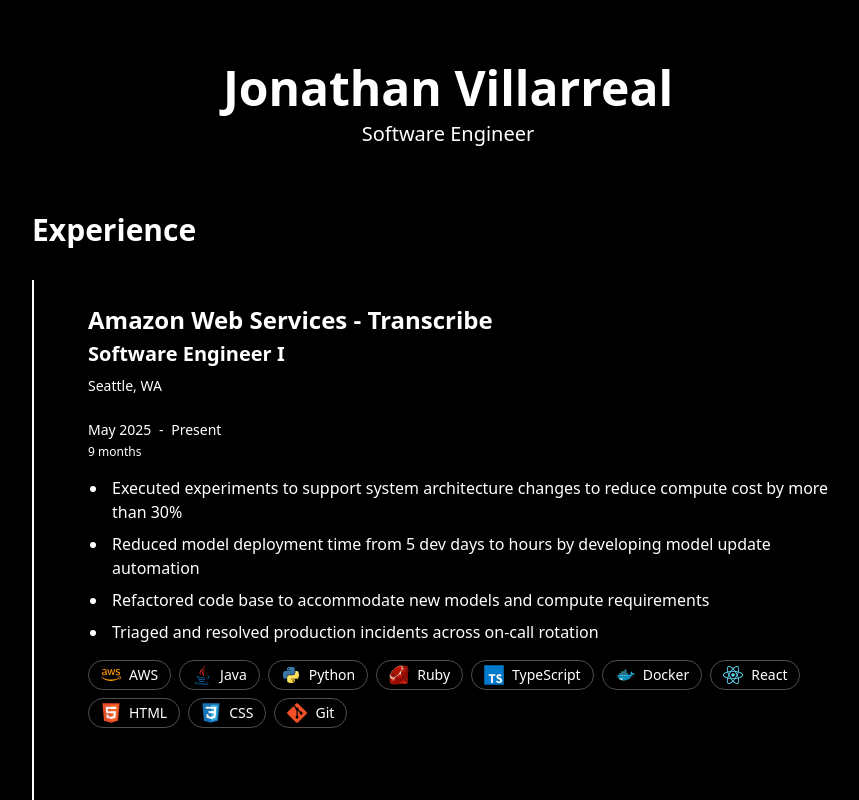
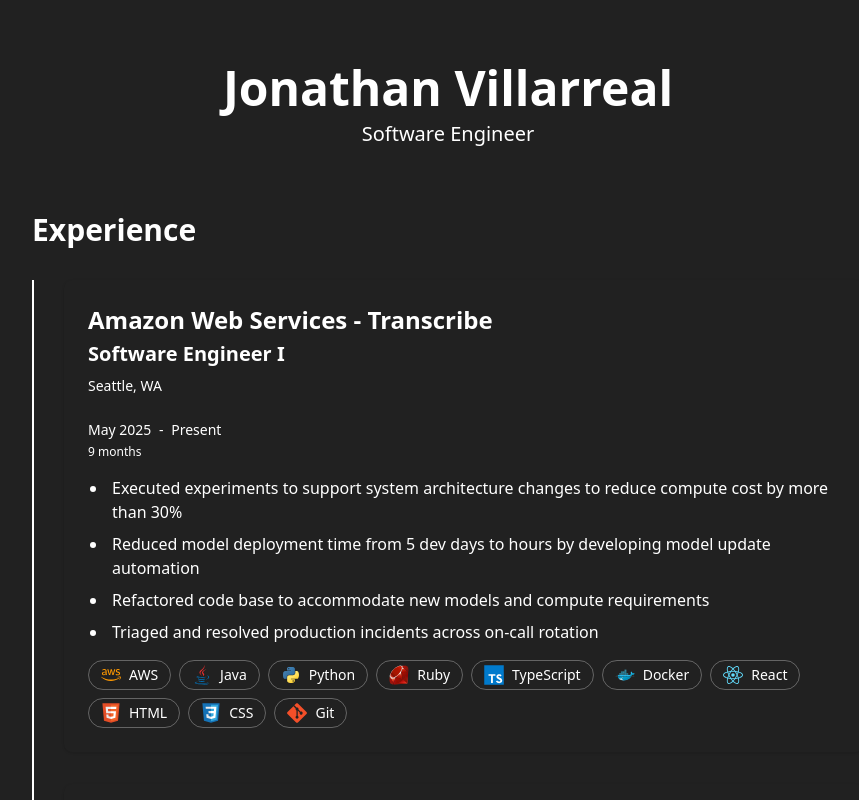
Before and after one commit to JonathanV1502/JonathanV1502.github.io, a SvelteKit app in the folder my-app/: page / in a window 1280 px wide. Shown: the top 800 px of the page, without its empty margins (192-1051 px from the left). Built offline with nearby package versions, Linux system fonts and the light colour scheme.

Commit message:
update background color to #212121

```diff
--- a/my-app/src/routes/layout.css
+++ b/my-app/src/routes/layout.css
@@ -2,7 +2,7 @@
 
 @theme {
 	/* Pure black and white theme */
-	--color-black: #000000;
+	--color-black: #212121;
 	--color-white: #ffffff;
 
 	/* Semantic mappings */
```
